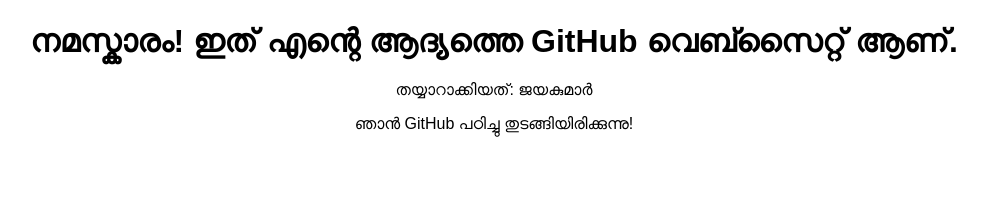
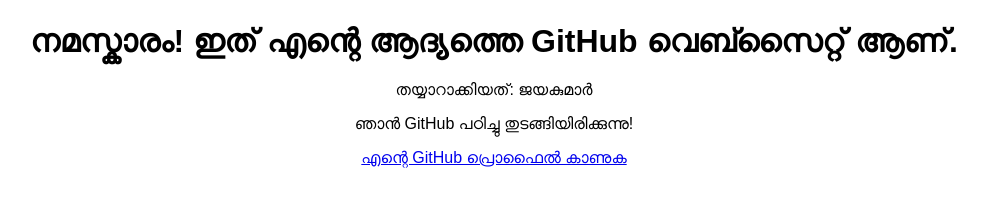
Before and after one commit to jayakumarsayamkudy-alt/my-first-project, a plain HTML site: page index.html in a window 1280 px wide. Shown: the part 194-400 px from the top of the page, without its empty margins (146-1133 px from the left). Drawn offline with Linux system fonts and the light colour scheme.

Commit message:
Update index.html

```diff
--- a/index.html
+++ b/index.html
@@ -7,5 +7,6 @@
 <img src="logo-transparent-png.png" width="120">
   <h1>നമസ്കാരം! ഇത് എന്റെ ആദ്യത്തെ GitHub വെബ്സൈറ്റ് ആണ്.</h1>
  <p>തയ്യാറാക്കിയത്: ജയകുമാർ</p> <p>ഞാൻ GitHub പഠിച്ചു തുടങ്ങിയിരിക്കുന്നു!</p>
+<p><a href="https://github.com/jayakumarsayamkudy-alt">എന്റെ GitHub പ്രൊഫൈൽ കാണുക</a></p>
 </body>
 </html>
```
